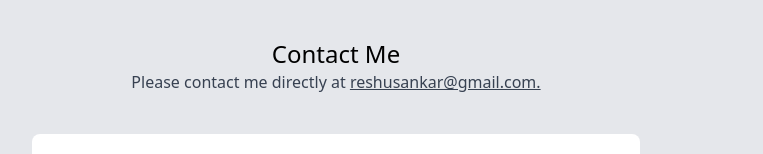
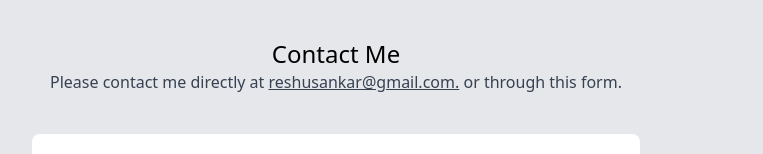
Before and after one commit to reshmaasankar/self_folio, a Next.js app: page / in a window 1280 px wide. Shown: the part 1807-1961 px from the top of the page, without its empty margins (304-1067 px from the left). Built offline with nearby package versions, Linux system fonts and the light colour scheme; no server answers.

Commit message:
(add)- old contact form added back- with new template- debugger console

```diff
--- a/app/components/Contact.tsx
+++ b/app/components/Contact.tsx
@@ -31,14 +31,14 @@ function Contact() {
         <a className="underline" href="mailto:reshusankar@gmail.com">
           reshusankar@gmail.com.
         </a>{" "}
-        {/* or through this form. */}
+        or through this form.
       </p>
 
       <form
         className="mt-10 flex flex-col dark:text-black"
         action={async (formData) => {
           const { data, error } = await sendEmail(formData);
-
+          console.log('data is', data, error)
           if (error) {
             toast.error(error);
             return;
```
